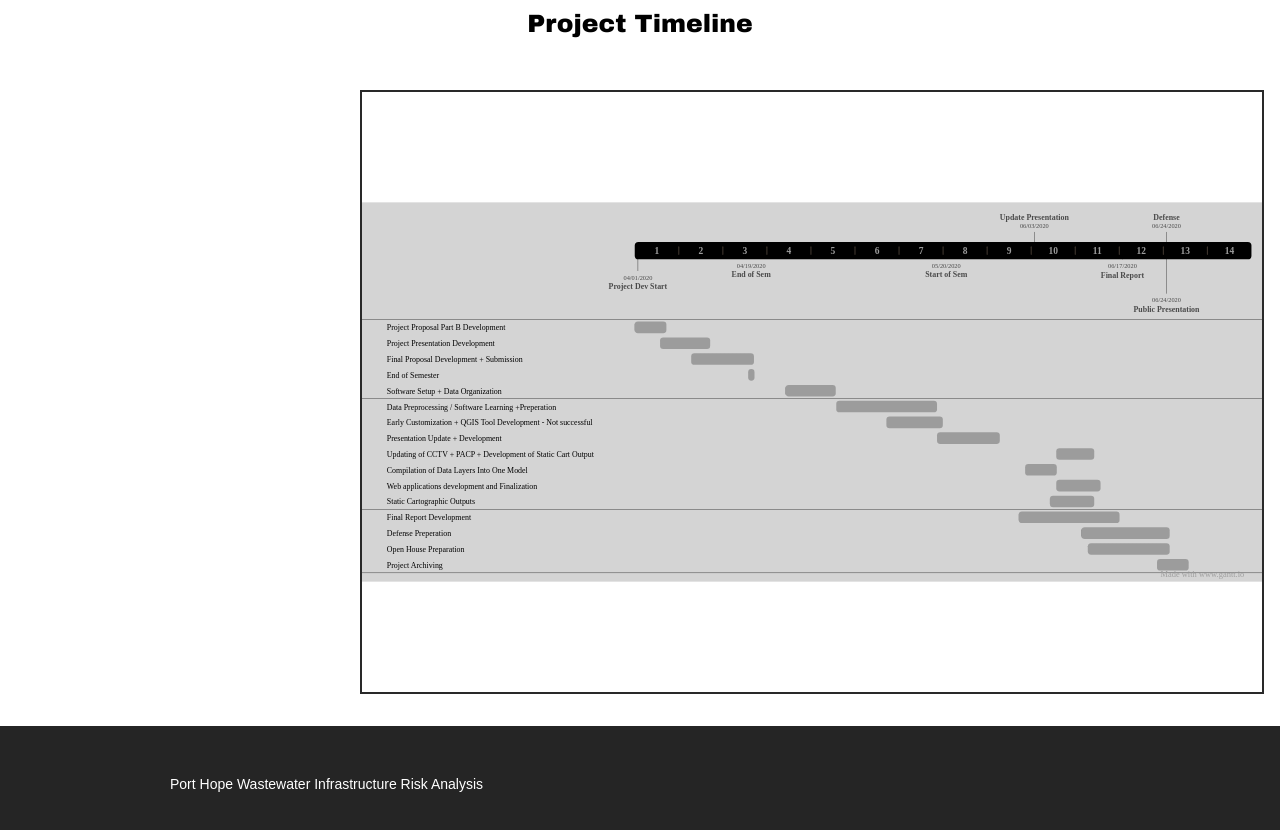
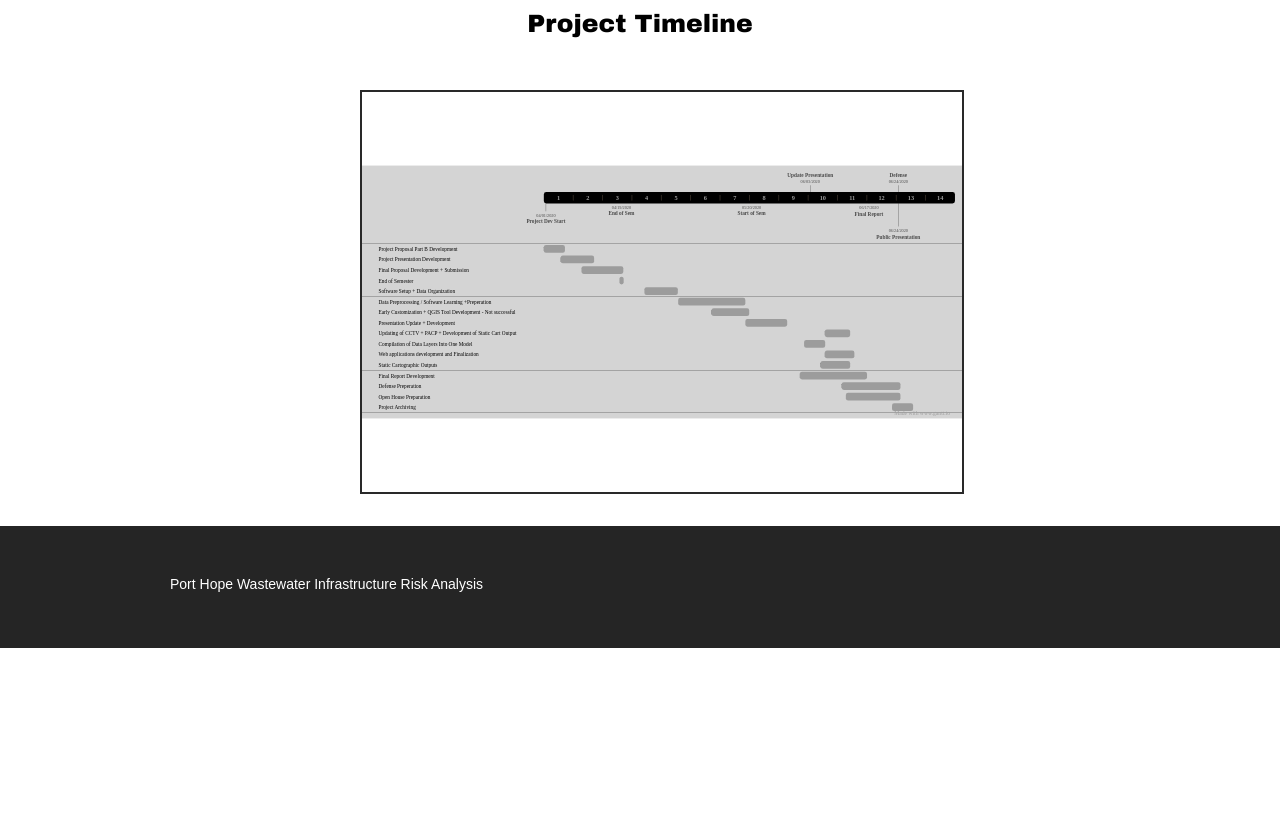
Before and after one commit to dnoakes94/PortHope, a plain HTML site: page Website/about.html in a window 1280 px wide. Shown: the part 1501-2331 px from the top of the page. After the commit the page ends 2149 px from the top, so only its background shows below. Drawn offline with Linux system fonts and the light colour scheme.

Commit message:
Update about.html

```diff
--- a/Website/about.html
+++ b/Website/about.html
@@ -68,7 +68,7 @@
 				</ol>
 
 				<h2>Project Timeline</h2>
-				<img src="images/PH_Gant.svg" height="600" width="900" alt="Gantt Chart">
+				<img src="images/PH_Gant.svg" height="400" width="600" alt="Gantt Chart">
 
 
 
```
